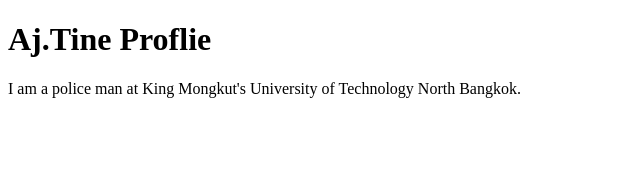
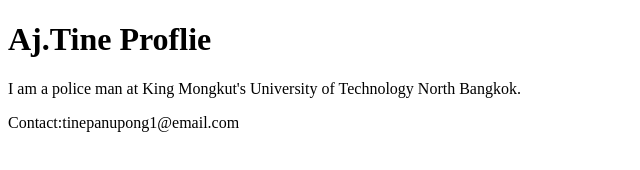
Before and after one commit to tinepanupong1/github-desktop-project, a plain HTML site: page index.html in a window 1280 px wide. Shown: the whole page, without its empty margins (0-640 px from the left). Drawn offline with Linux system fonts and the light colour scheme.

Commit message:
Add contact me
Add contact me

```diff
--- a/index.html
+++ b/index.html
@@ -8,5 +8,6 @@
 <body>
     <h1>Aj.Tine Proflie</h1>
     <p>I am a police man at King Mongkut's University of Technology North Bangkok.</p>
+    <footer>Contact:tinepanupong1@email.com</footer>
 </body>
 </html>
```
